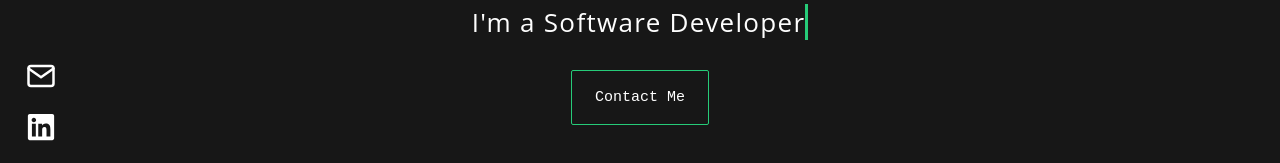
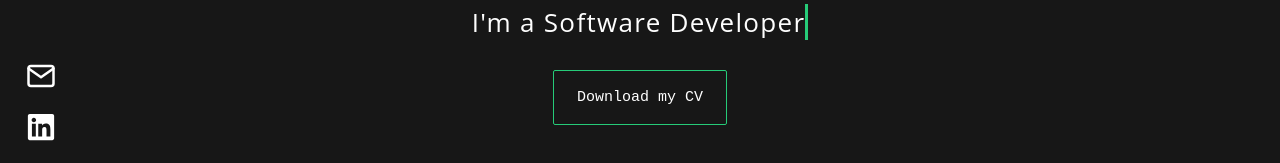
Before and after one commit to darkfeanor/web-site, a React (Create React App) app: page / in a window 1280 px wide. Shown: the part 407-570 px from the top of the page. Built offline with nearby package versions, Linux system fonts and the light colour scheme.

Commit message:
Change CV and css Ipad

```diff
--- a/src/Components/Home/Home.tsx
+++ b/src/Components/Home/Home.tsx
@@ -3,7 +3,8 @@ import { useState, useEffect } from "react";
 import { Colors } from "../../Styles/colors";
 import { Link } from "../Contact/ContactElements";
 import CustomLetter from "../Letter/Letter";
-import { HomeBody, HomeContainer, TypeWriter } from "./HomeElements";
+import { HomeBody, HomeContainer, TypeWriter,LettersContainer } from "./HomeElements";
+import pdf from "./../../Assets/Lebenslauf.pdf";
 
 const typewriterStrings: string[] = [
   "I'm a Software Developer",
@@ -84,7 +85,7 @@ const Home = () => {
           >
             Hi there, my name is
           </span>
-          <div style={{ fontSize: 30 }}>{letters}</div>
+          <LettersContainer>{letters}</LettersContainer>
 
           <TypeWriter
             key={Math.random().toString()}
@@ -100,7 +101,7 @@ const Home = () => {
               textAlign: "center"
             }}
           >
-            <Link href="mailto:darkfeanor91@gmail.com" style={{ margin: 0}}>Contact Me</Link>
+            <Link href={pdf} download="Lebenslauf.pdf" style={{ margin: 0}}>Download my CV</Link>
           </div>
         </HomeContainer>
       </HomeBody>
--- a/src/Components/Home/HomeElements.tsx
+++ b/src/Components/Home/HomeElements.tsx
@@ -16,6 +16,14 @@ export const HomeBody = styled.div`
     flex-direction: column;
     padding: 0;
     padding-bottom: 4rem;
+  }
+`;
+
+export const LettersContainer = styled.div`
+  font-size: 30px;
+
+  @media screen and (max-width: 1200px) {
+    font-size: 20px;
   }
 `;
 
```
Also changed, not shown: 1 other file (tests, documents, lock files or other folders).
